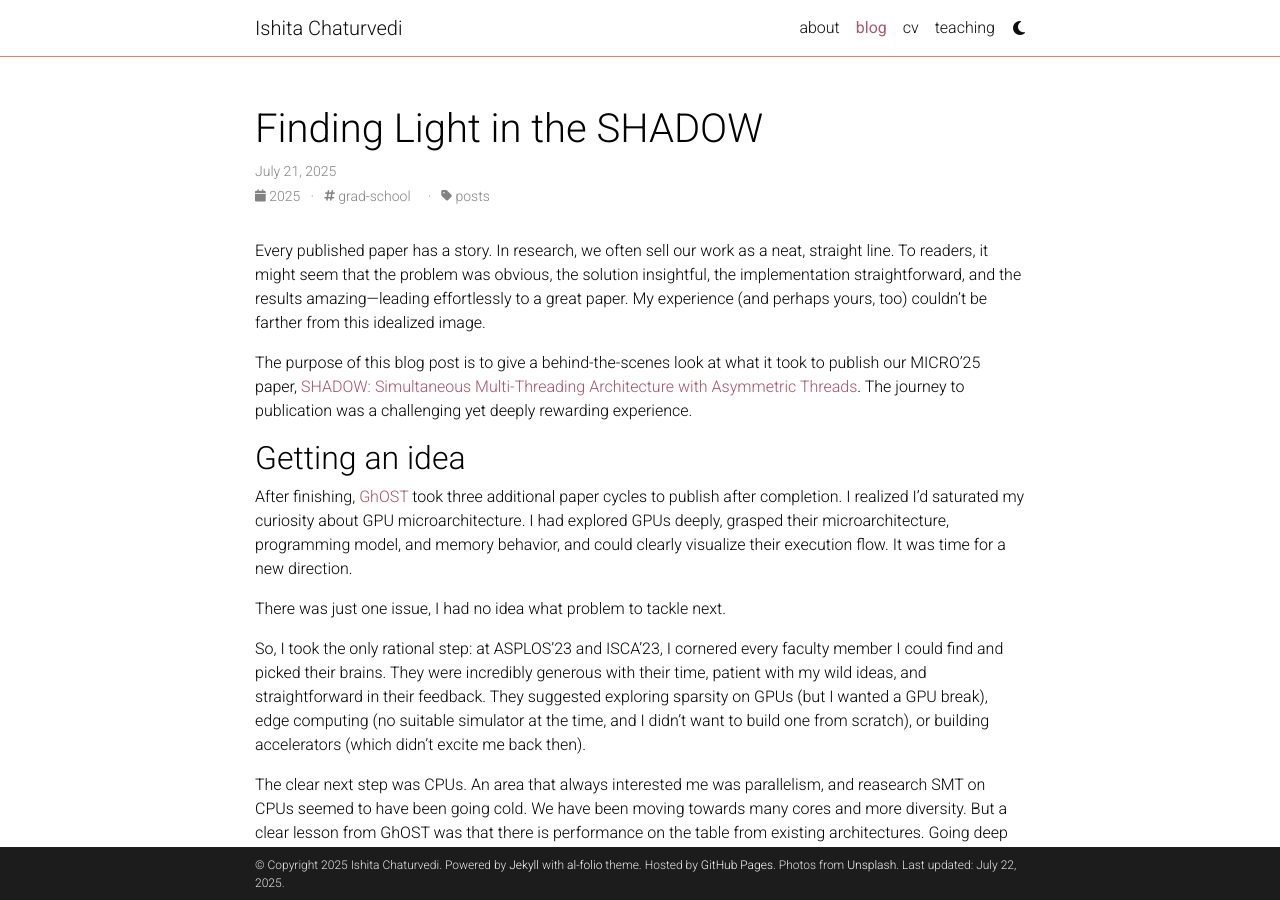
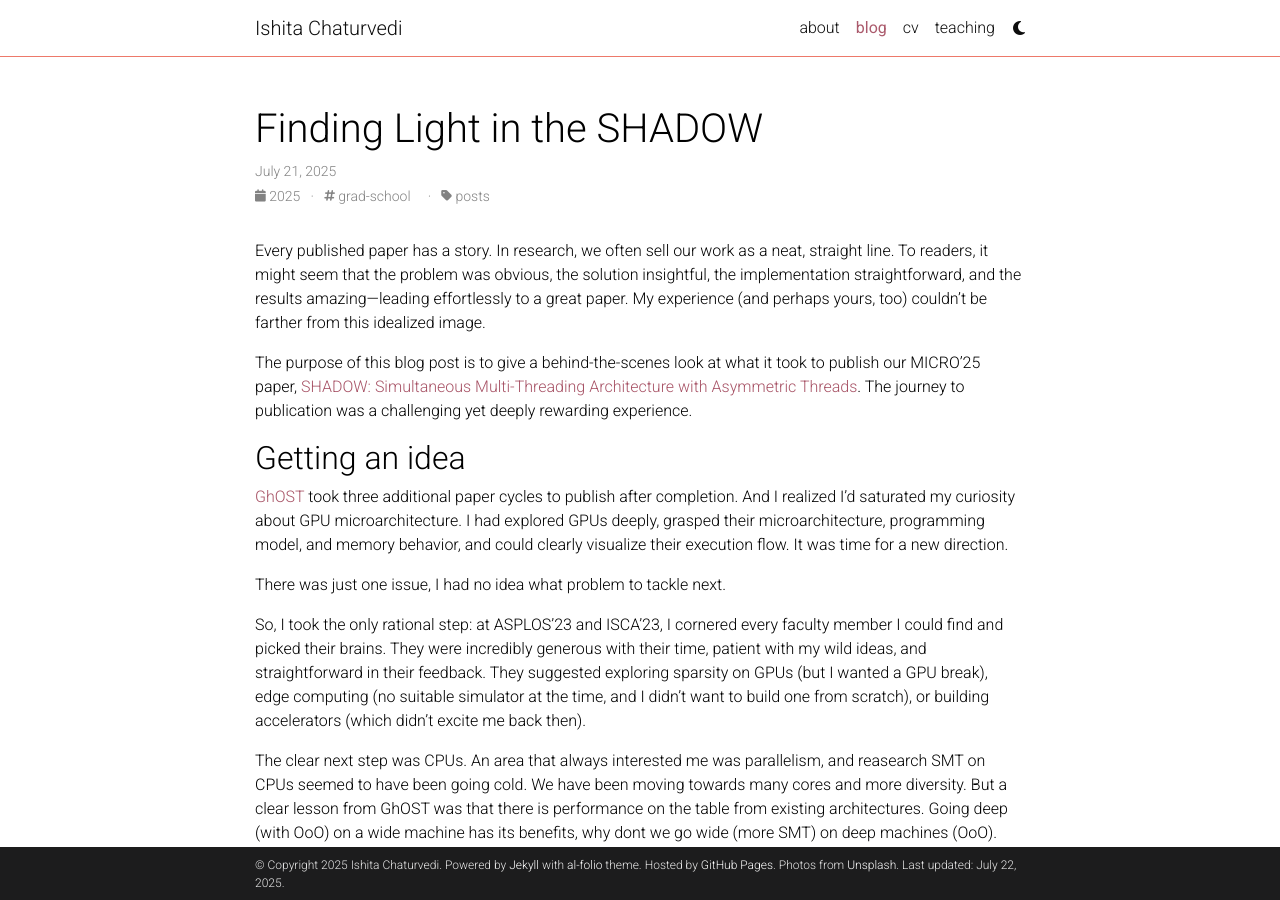
Before and after one commit to ishitachaturvedi/ishitachaturvedi.github.io, a Jekyll site: the page built from _posts/2025-02-03-Reflections-through-grad-school.md, in a window 1280 px wide and 900 px high. Built offline with Jekyll 4.4.1, drawn with Linux system fonts in a browser that asks for light colours; comment, search, counter and statistics services are not loaded; a style sheet for code colours, icons or effects is not loaded.

```diff
--- a/_posts/2025-02-03-Reflections-through-grad-school.md
+++ b/_posts/2025-02-03-Reflections-through-grad-school.md
@@ -13,7 +13,7 @@
 
 <h2> Getting an idea </h2>
 
-After finishing, [GhOST](https://liberty.princeton.edu/Publications/isca24_ghost.pdf) took three additional paper cycles to publish after completion. I realized I'd saturated my curiosity about GPU microarchitecture. I had explored GPUs deeply, grasped their microarchitecture, programming model, and memory behavior, and could clearly visualize their execution flow. It was time for a new direction.
+[GhOST](https://liberty.princeton.edu/Publications/isca24_ghost.pdf) took three additional paper cycles to publish after completion. And I realized I'd saturated my curiosity about GPU microarchitecture. I had explored GPUs deeply, grasped their microarchitecture, programming model, and memory behavior, and could clearly visualize their execution flow. It was time for a new direction.
 
 There was just one issue, I had no idea what problem to tackle next.
 
```
